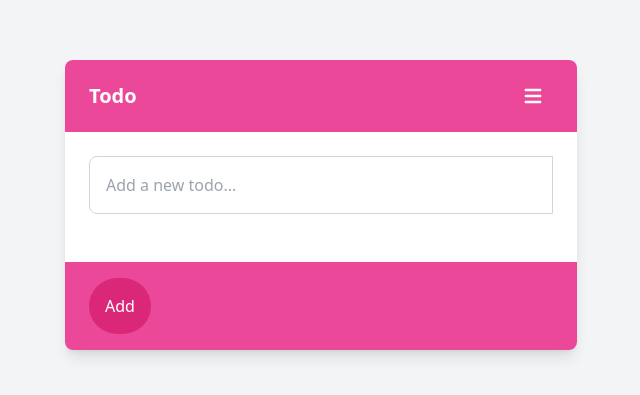
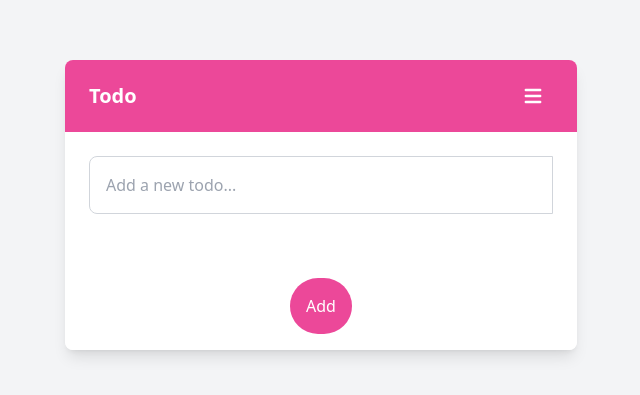
Before and after one commit to Tanmay123-ttt/basic_form, a Next.js app: page / in a window 1280 px wide. Shown: the part 195-590 px from the top of the page, without its empty margins (319-959 px from the left). Built offline with nearby package versions, Linux system fonts and the light colour scheme.

Commit message:
Updated code for todo-list

```diff
--- a/pages/index.tsx
+++ b/pages/index.tsx
@@ -85,10 +85,10 @@ const Todo = () => {
             ))}
           </ul>
         </div>
-        <div className="bg-pink-500 py-4 px-6">
+        <div className="bg-white py-4 px-6 flex justify-center">
           <button
             onClick={handleNewTodoSubmit}
-            className="text-white bg-pink-600 rounded-full p-4 focus:outline-none focus:ring-2 focus:ring-pink-600"
+            className="text-white bg-pink-500 rounded-full p-4 focus:outline-none focus:ring-2 focus:ring-pink-600"
           >
             Add
           </button>
```
